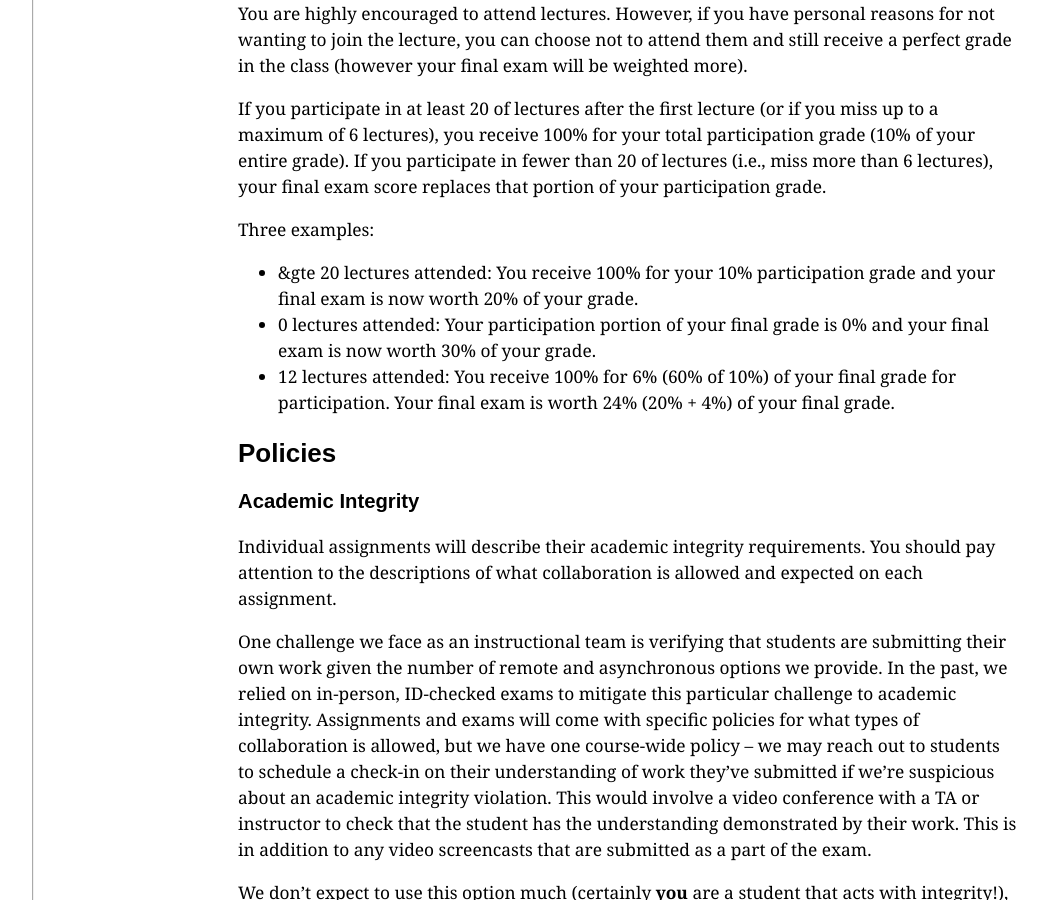
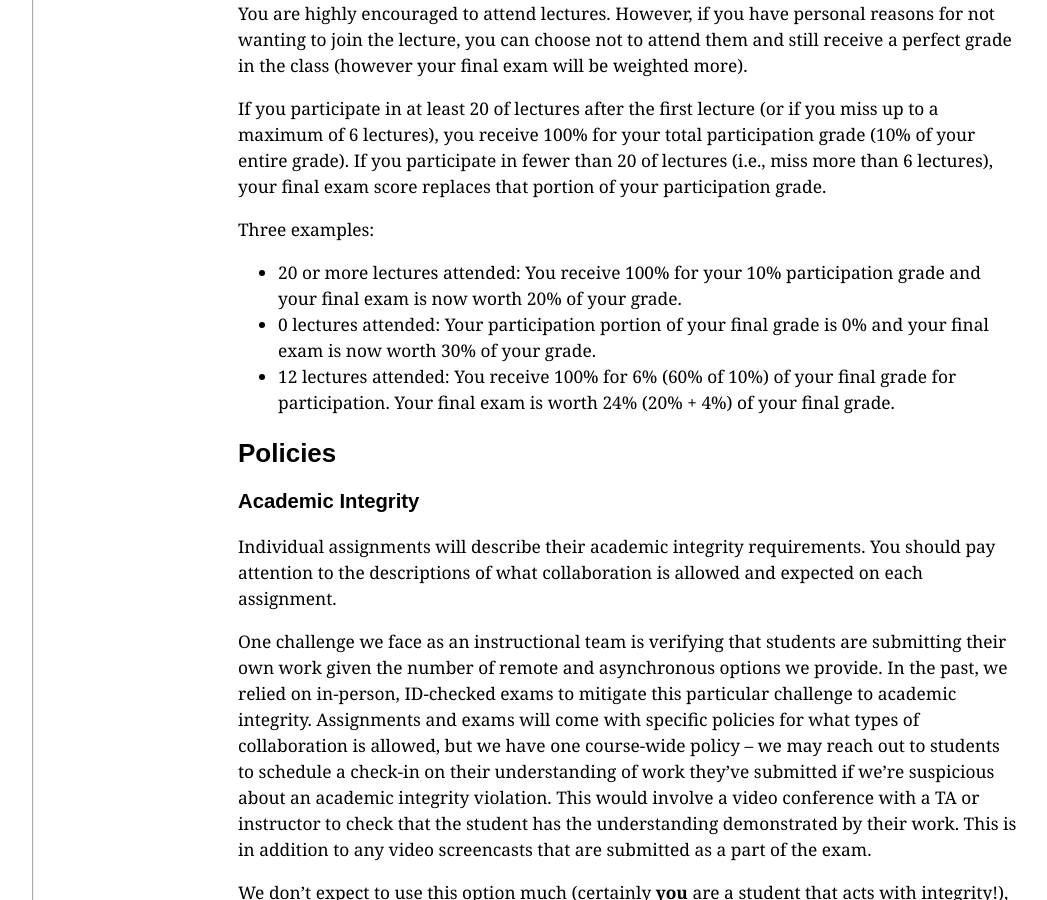
Before and after one commit to ucsd-cse12-sp23/ucsd-cse12-sp23.github.io, a Jekyll site: the page built from syllabus.md, in a window 1280 px wide and 900 px high, scrolled down 6756 px. Shown: the whole window, without its empty margins (56-1103 px from the left). Built offline with Jekyll 4.4.1, drawn with Linux system fonts in a browser that asks for light colours.

Commit message:
Update syllabus.md

```diff
--- a/syllabus.md
+++ b/syllabus.md
@@ -275,7 +275,7 @@ If you participate in at least 20 of lectures after the first lecture (or if you
 you receive 100% for your total participation grade (10% of your entire grade). If you participate in fewer than 20 of lectures (i.e., miss more than 6 lectures), your final exam score replaces that portion of your participation grade.
 
 Three examples:
-- &gte 20 lectures attended: You receive 100% for your 10% participation grade and your final exam is now worth 20% of your grade.
+- 20 or more lectures attended: You receive 100% for your 10% participation grade and your final exam is now worth 20% of your grade.
 - 0 lectures attended: Your participation portion of your final grade is 0% and your final exam is now worth 30% of your grade.
 - 12 lectures attended: You receive 100% for 6% (60% of 10%) of your final grade for participation. Your final exam is worth 24% (20% + 4%) of your final grade.
 
```
